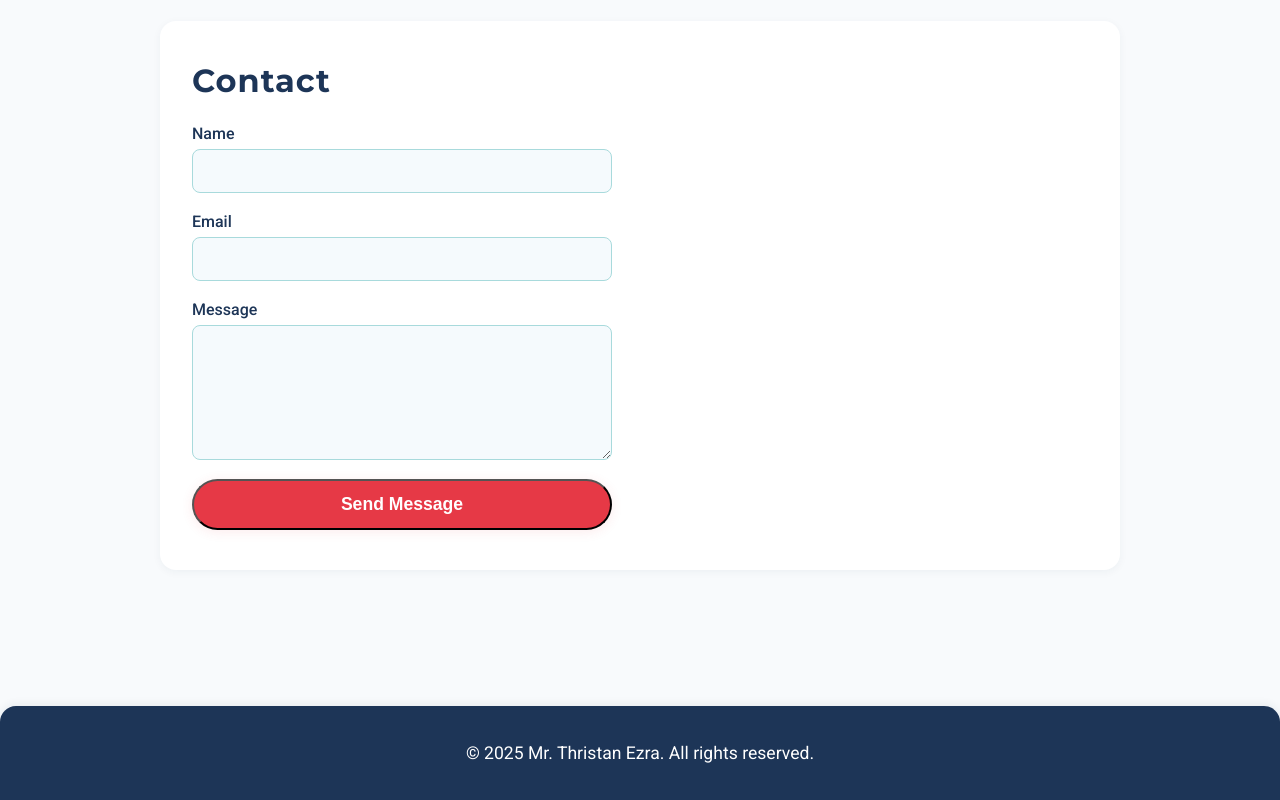
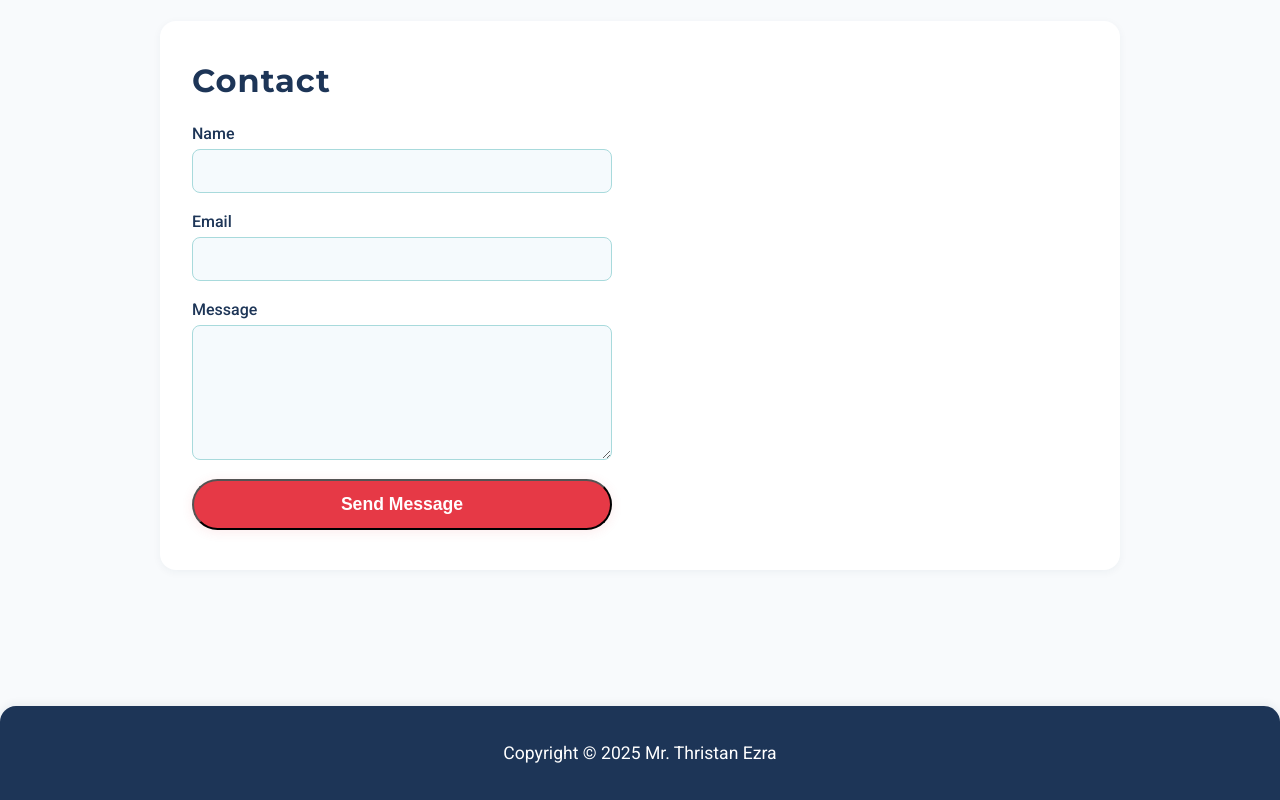
Before and after one commit to mrthristanezra/mrthristanezra.github.io, a plain HTML site: page index.html in a window 1280 px wide. Shown: the part 1310-2110 px from the top of the page. Drawn offline with Linux system fonts and the light colour scheme.

Commit message:
Update index.html

```diff
--- a/index.html
+++ b/index.html
@@ -82,7 +82,7 @@
   </main>
 
   <footer>
-    <p>&copy; 2025 Mr. Thristan Ezra. All rights reserved.</p>
+    <p>Copyright &copy; 2025 Mr. Thristan Ezra</p>
   </footer>
 </body>
 </html>
```
